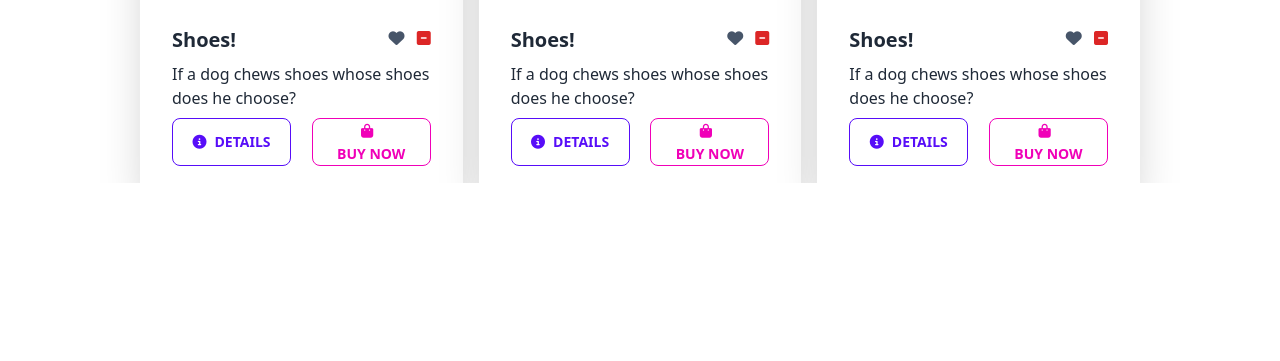
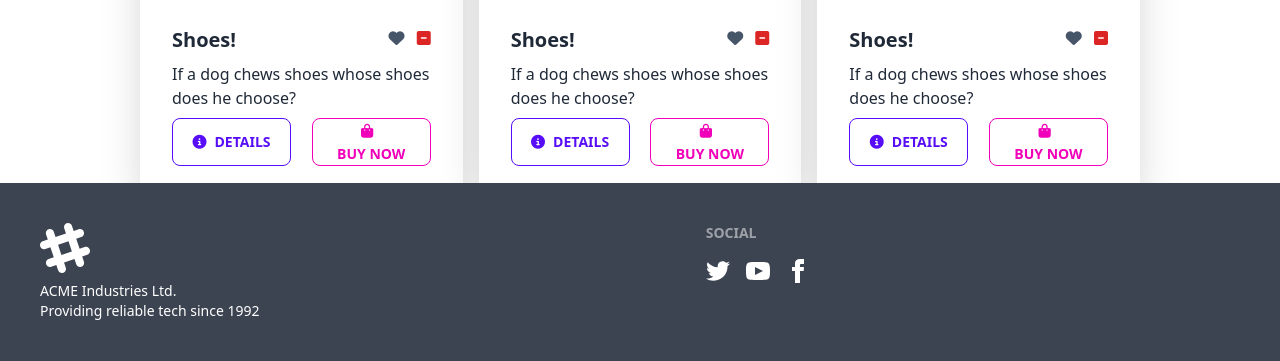
Before and after one commit to sanjitkumer/-home-ddl-Desktop-projects-Concep.-sessional-grand-session, a plain HTML site: page grand-session/index.html in a window 1280 px wide. Shown: the part 693-1054 px from the top of the page. Before the commit the page ends 876 px from the top, so only its background shows below. Drawn offline with nearby package versions, Linux system fonts and the light colour scheme.

Commit message:
add footer part

```diff
--- a/grand-session/index.html
+++ b/grand-session/index.html
@@ -91,7 +91,7 @@
       <input id="my-drawer-4" type="checkbox" class="drawer-toggle" />
       <div class="drawer-content">
         <!-- Page content here -->
-        <div class="grid sm:grid-cols-1 md:grid-cols-2 lg:grid-cols-3 gap-4 max-w-[1000px] mx-auto" >
+        <div class="grid sm:grid-cols-1 md:grid-cols-2 lg:grid-cols-3 gap-4 max-w-[1000px] mx-10 md:mx-auto" >
 
            <!-- card are here  -->
           <div class="card bg-base-100 shadow-2xl">
@@ -228,5 +228,22 @@
     </div>
     <!-- drawer ends here -->
 
+     <!-- footer starts here -->
+     <footer class="footer p-10 bg-neutral text-neutral-content">
+      <div>
+        <svg width="50" height="50" viewBox="0 0 24 24" xmlns="http://www.w3.org/2000/svg" fill-rule="evenodd" clip-rule="evenodd" class="fill-current"><path d="M22.672 15.226l-2.432.811.841 2.515c.33 1.019-.209 2.127-1.23 2.456-1.15.325-2.148-.321-2.463-1.226l-.84-2.518-5.013 1.677.84 2.517c.391 1.203-.434 2.542-1.831 2.542-.88 0-1.601-.564-1.86-1.314l-.842-2.516-2.431.809c-1.135.328-2.145-.317-2.463-1.229-.329-1.018.211-2.127 1.231-2.456l2.432-.809-1.621-4.823-2.432.808c-1.355.384-2.558-.59-2.558-1.839 0-.817.509-1.582 1.327-1.846l2.433-.809-.842-2.515c-.33-1.02.211-2.129 1.232-2.458 1.02-.329 2.13.209 2.461 1.229l.842 2.515 5.011-1.677-.839-2.517c-.403-1.238.484-2.553 1.843-2.553.819 0 1.585.509 1.85 1.326l.841 2.517 2.431-.81c1.02-.33 2.131.211 2.461 1.229.332 1.018-.21 2.126-1.23 2.456l-2.433.809 1.622 4.823 2.433-.809c1.242-.401 2.557.484 2.557 1.838 0 .819-.51 1.583-1.328 1.847m-8.992-6.428l-5.01 1.675 1.619 4.828 5.011-1.674-1.62-4.829z"></path></svg>
+        <p>ACME Industries Ltd.<br>Providing reliable tech since 1992</p>
+      </div>
+      <div>
+        <span class="footer-title">Social</span>
+        <div class="grid grid-flow-col gap-4">
+          <a><svg xmlns="http://www.w3.org/2000/svg" width="24" height="24" viewBox="0 0 24 24" class="fill-current"><path d="M24 4.557c-.883.392-1.832.656-2.828.775 1.017-.609 1.798-1.574 2.165-2.724-.951.564-2.005.974-3.127 1.195-.897-.957-2.178-1.555-3.594-1.555-3.179 0-5.515 2.966-4.797 6.045-4.091-.205-7.719-2.165-10.148-5.144-1.29 2.213-.669 5.108 1.523 6.574-.806-.026-1.566-.247-2.229-.616-.054 2.281 1.581 4.415 3.949 4.89-.693.188-1.452.232-2.224.084.626 1.956 2.444 3.379 4.6 3.419-2.07 1.623-4.678 2.348-7.29 2.04 2.179 1.397 4.768 2.212 7.548 2.212 9.142 0 14.307-7.721 13.995-14.646.962-.695 1.797-1.562 2.457-2.549z"></path></svg></a>
+          <a><svg xmlns="http://www.w3.org/2000/svg" width="24" height="24" viewBox="0 0 24 24" class="fill-current"><path d="M19.615 3.184c-3.604-.246-11.631-.245-15.23 0-3.897.266-4.356 2.62-4.385 8.816.029 6.185.484 8.549 4.385 8.816 3.6.245 11.626.246 15.23 0 3.897-.266 4.356-2.62 4.385-8.816-.029-6.185-.484-8.549-4.385-8.816zm-10.615 12.816v-8l8 3.993-8 4.007z"></path></svg></a>
+          <a><svg xmlns="http://www.w3.org/2000/svg" width="24" height="24" viewBox="0 0 24 24" class="fill-current"><path d="M9 8h-3v4h3v12h5v-12h3.642l.358-4h-4v-1.667c0-.955.192-1.333 1.115-1.333h2.885v-5h-3.808c-3.596 0-5.192 1.583-5.192 4.615v3.385z"></path></svg></a>
+        </div>
+      </div>
+    </footer>
+    <!-- foorer ends here -->
+
 </body>
 </html>
```
